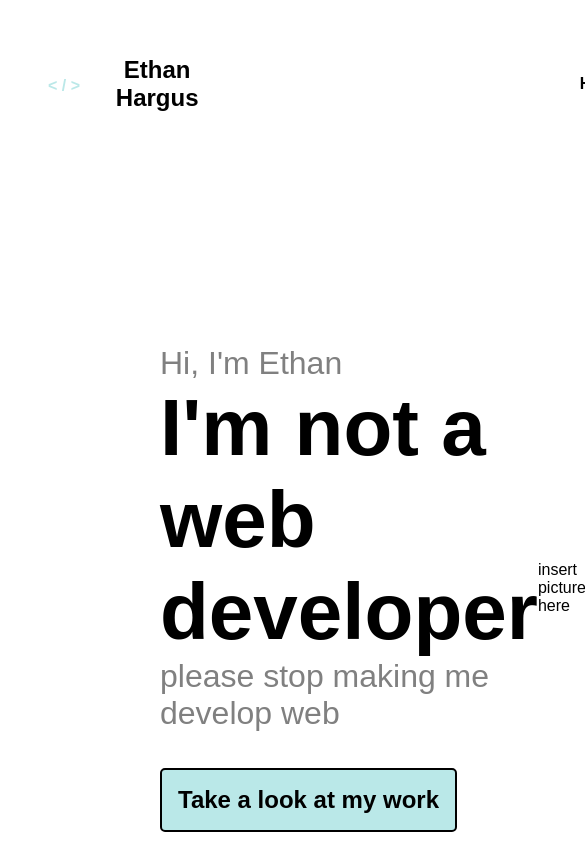
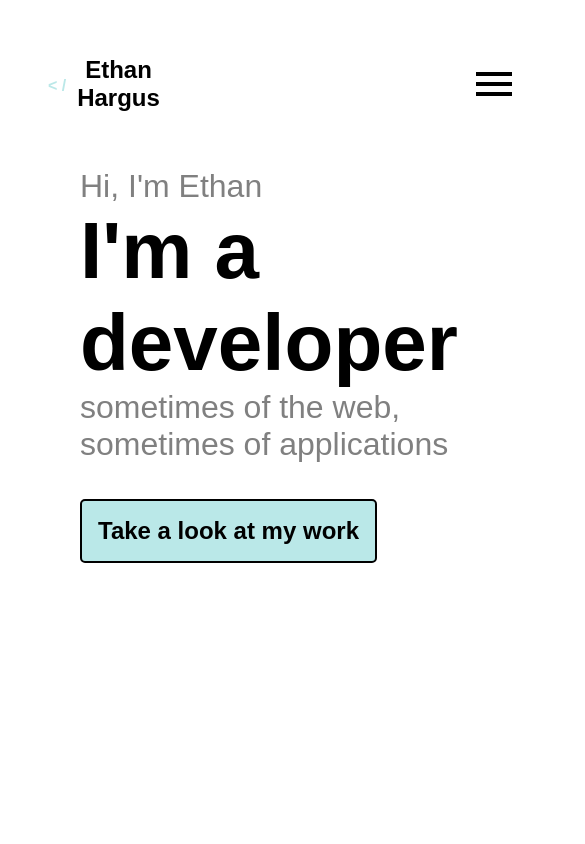
Before and after one commit to Smethan/Smethan.github.io, a plain HTML site: page index.html in a window 390 px wide. Shown: the top 844 px of the page, 585 px wide, since content can reach past the window. Drawn offline with nearby package versions, Linux system fonts and the light colour scheme.

Commit message:
fixed up responsivity, finished up design

```diff
--- a/index.html
+++ b/index.html
@@ -5,6 +5,8 @@
     <meta http-equiv="X-UA-Compatible" content="IE=edge">
     <meta name="viewport" content="width=device-width, initial-scale=1.0">
     <link rel="stylesheet" href="index.css">
+    <link rel="stylesheet" href="https://fonts.googleapis.com/css2?family=Material+Symbols+Outlined:opsz,wght,FILL,GRAD@48,400,0,0" />
+
     <title>Document</title>
 </head>
 <body>
@@ -19,6 +21,7 @@
             <a href="">Home</a>
             <a href="">About</a>
             <a href="">Contact</a>
+            <span class="burger material-symbols-outlined">menu</span>
         </nav>
     </header>
     <!-- Hero -->
@@ -26,14 +29,14 @@
         <div class="main-container">
             <div class="stuff">
                 <p>Hi, I'm Ethan</p>
-                <h1>I'm not a web developer</h1>
-                <p>please stop making me develop web</p>
+                <h1>I'm a developer</h1>
+                <p>sometimes of the web, sometimes of applications</p>
                 <br/>
                 <br/>
                 <button onclick="window.location.href='https://github.com/Smethan'">Take a look at my work</button>
             </div>
         </div>
-        <div class="picture">insert picture here</div>
+        <div class="picture"><br/></div>
     </main>
     <!-- Skills section -->
     <div class="main">
--- a/index.scss
+++ b/index.scss
@@ -59,6 +59,30 @@ header {
             color: black;
             font-weight: bold;
         }
+        @media screen and (min-width: 768px){
+            span {
+                visibility: hidden;
+            }
+        }
+    }
+}
+
+@media screen and (max-width: 768px) {
+    nav {
+        a {
+            visibility: hidden;
+        }
+        span {
+            visibility: visible;
+        }
+
+        .burger {
+            scale: 2;
+            margin-right: 1rem;
+            &:hover {
+                cursor: pointer;
+            }
+        }
     }
 }
 
@@ -105,6 +129,22 @@ main {
                 box-shadow: 5px 5px 5px 1px rgba(0, 0, 0, 0.2);
             }
         }
+    }
+}
+
+@media screen and (max-width: 768px) {
+    main {
+        display: block;
+        margin-left: 5rem;
+        margin-right: 5rem;
+        .main-container {
+            display: block;
+        }
+    }
+    .picture {
+        display: none;
+
+        visibility: hidden;
     }
 }
 
```
Also changed, not shown: index.css, 1 other file.
